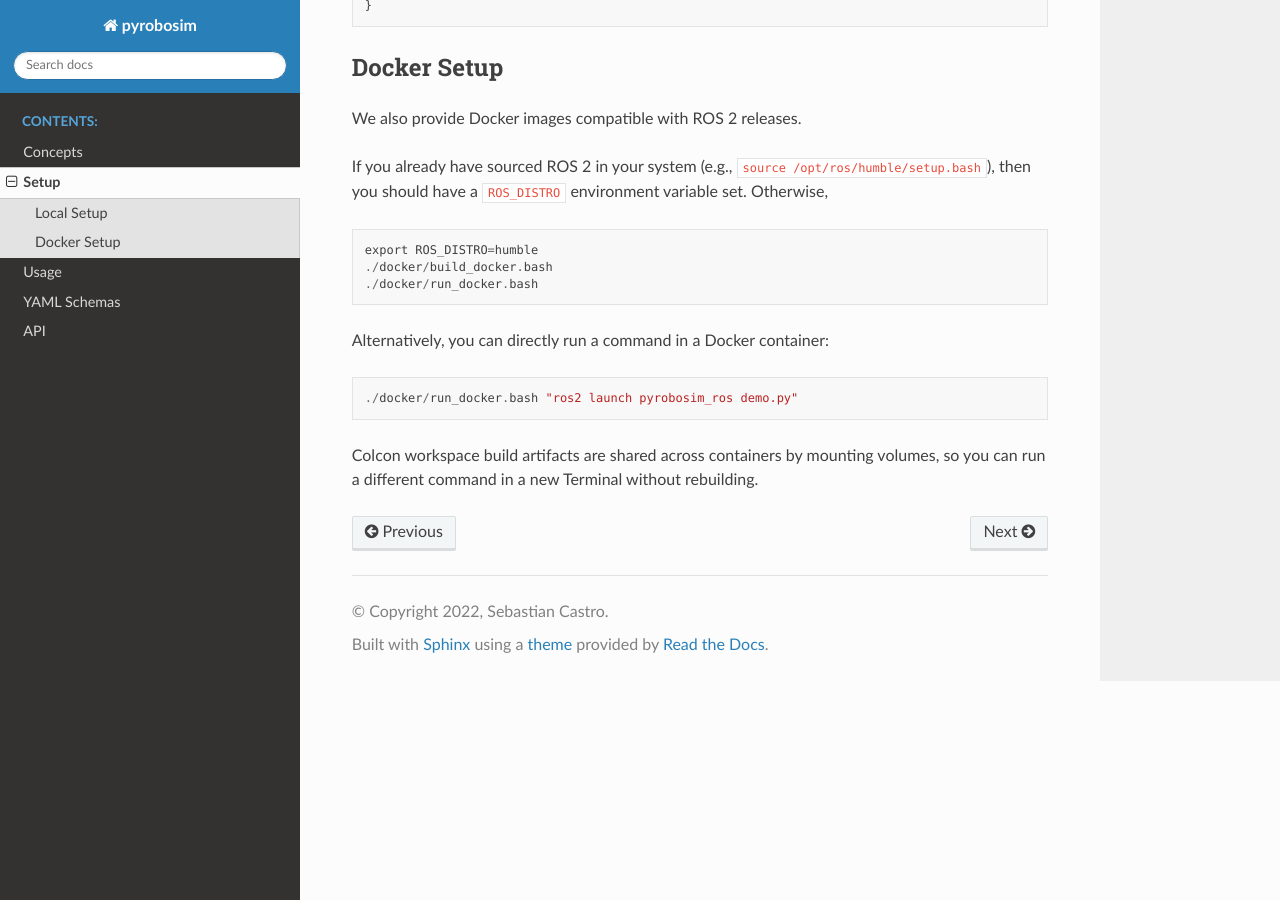
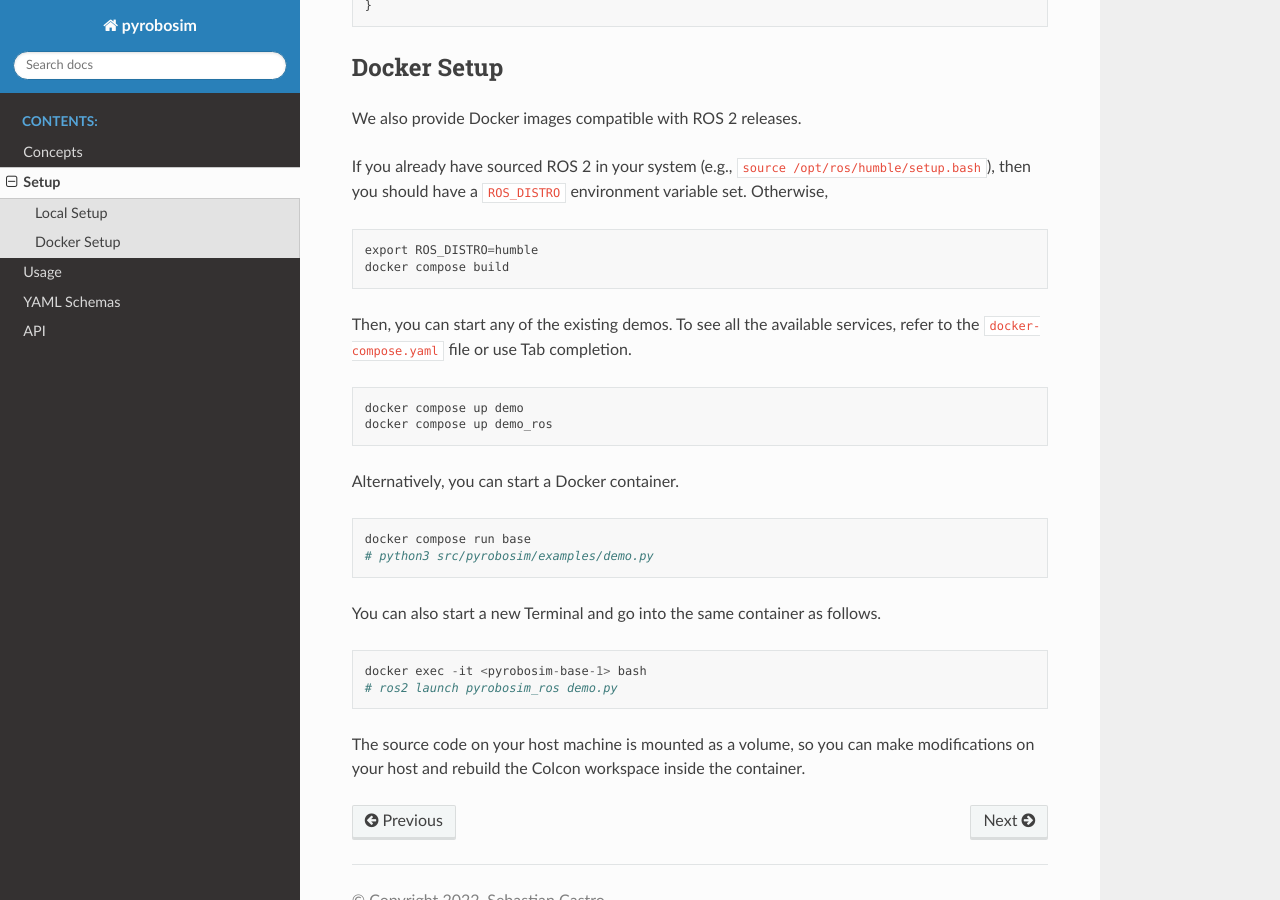
Before and after one commit to sea-bass/pyrobosim, a Sphinx documentation site: the page built from docs/source/setup.rst, in a window 1280 px wide and 900 px high, scrolled down 1072 px. Built offline with Sphinx 7.4.7 and the Read the Docs theme 2.0.0, drawn with Linux system fonts in a browser that asks for light colours.

Commit message:
Update docs

```diff
--- a/docker-compose.yaml
+++ b/docker-compose.yaml
@@ -35,7 +35,7 @@ services:
     - ./:/pyrobosim_ws/src/:rw
     # Allows graphical programs in the container.
     - /tmp/.X11-unix:/tmp/.X11-unix:rw
-    command: sleep infinity
+    command: /bin/bash
 
   test:
     extends: base
--- a/docs/source/setup.rst
+++ b/docs/source/setup.rst
@@ -61,14 +61,29 @@ then you should have a ``ROS_DISTRO`` environment variable set. Otherwise,
 ::
 
     export ROS_DISTRO=humble
-    ./docker/build_docker.bash
-    ./docker/run_docker.bash
+    docker compose build
 
-Alternatively, you can directly run a command in a Docker container:
+Then, you can start any of the existing demos.
+To see all the available services, refer to the ``docker-compose.yaml`` file or use Tab completion.
 
 ::
 
-    ./docker/run_docker.bash "ros2 launch pyrobosim_ros demo.py"
+    docker compose up demo
+    docker compose up demo_ros
 
-Colcon workspace build artifacts are shared across containers by mounting volumes,
-so you can run a different command in a new Terminal without rebuilding.
+Alternatively, you can start a Docker container.
+
+::
+
+    docker compose run base
+    # python3 src/pyrobosim/examples/demo.py
+
+You can also start a new Terminal and go into the same container as follows.
+
+::
+
+    docker exec -it <pyrobosim-base-1> bash
+    # ros2 launch pyrobosim_ros demo.py
+
+The source code on your host machine is mounted as a volume,
+so you can make modifications on your host and rebuild the Colcon workspace inside the container.
```
